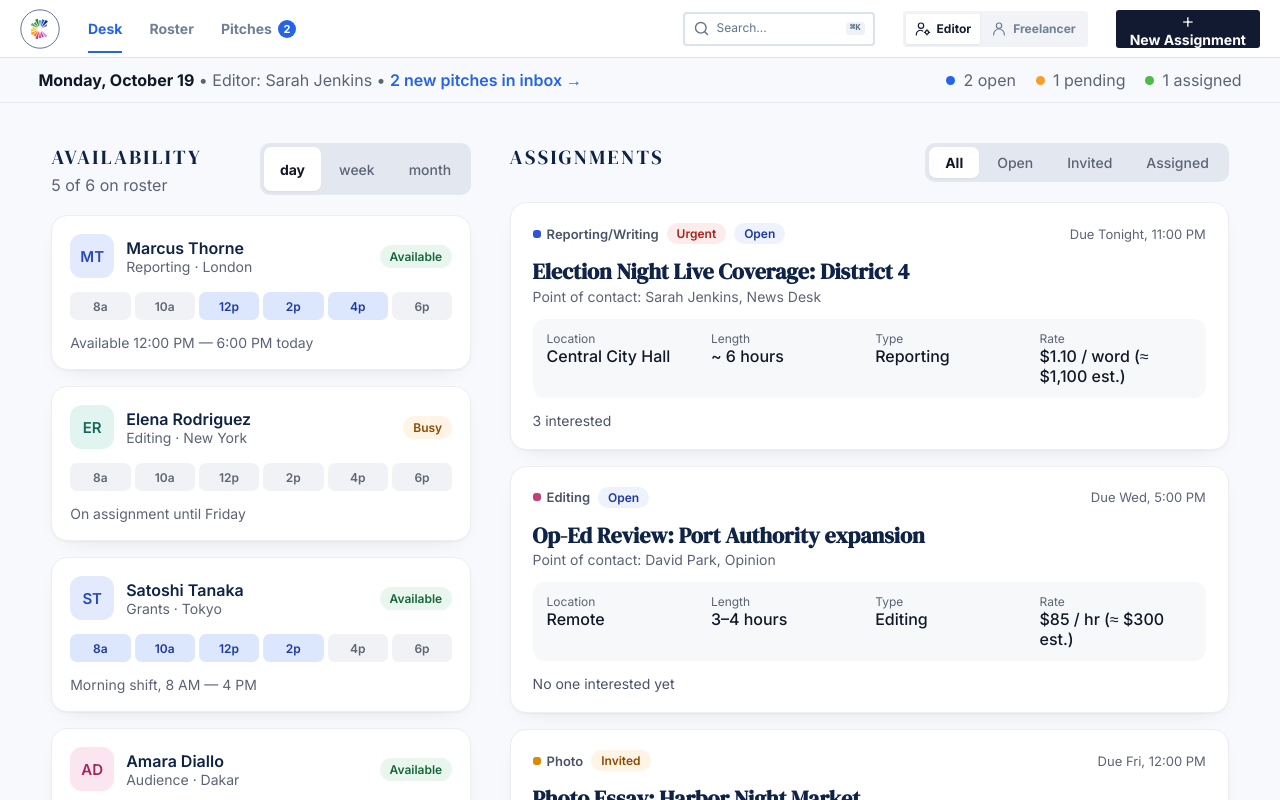
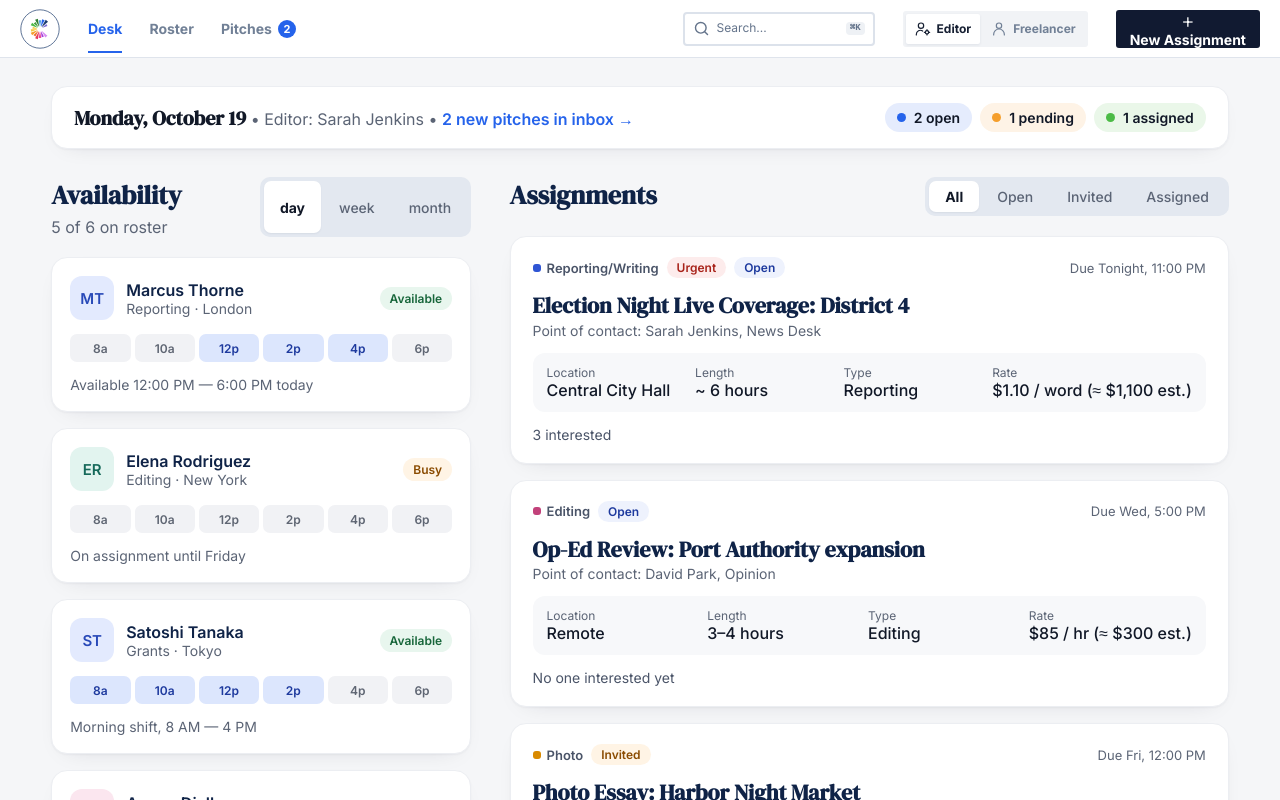
Before and after one commit to BU-Spark/se-iij-freelance-marketplace, a Next.js app: page /dashboard in a window 1280 px wide. Shown: the top 800 px of the page. Built offline with nearby package versions, Linux system fonts and the light colour scheme.

Commit message:
style: polish dashboard layout, status bar and headings

```diff
--- a/app/components/AssignmentCard/AssignmentCard.module.css
+++ b/app/components/AssignmentCard/AssignmentCard.module.css
@@ -79,12 +79,20 @@
 /* grey box with Location / Length / Type / Rate */
 .details {
   display: grid;
-  grid-template-columns: repeat(auto-fit, minmax(130px, 1fr));
+  /* Location, Length, Type share the space; Rate gets the width it needs */
+  grid-template-columns: repeat(3, minmax(0, 1fr)) auto;
   gap: 12px;
   margin: 0;
   padding: 12px 14px;
   background: #f7f8fa;
   border-radius: 12px;
+}
+
+/* phones: two per row */
+@media (max-width: 600px) {
+  .details {
+    grid-template-columns: repeat(2, minmax(0, 1fr));
+  }
 }
 .details dt {
   font-size: 12px;
--- a/app/dashboard/dashboard.module.css
+++ b/app/dashboard/dashboard.module.css
@@ -1,20 +1,30 @@
 /* ============ Dashboard: layout, status bar and section headings ============ */
 .shell {
   min-height: 100vh;
-  background: var(--bg);
+  background: #f5f6f8;
 }
 
 /* ---- Status bar under Joey's header ---- */
 .statusBar {
   display: flex;
   flex-wrap: wrap;
+  align-items: center;
   justify-content: space-between;
-  gap: 12px;
-  padding: 12px clamp(16px, 3vw, 40px);
+  gap: 12px 24px;
+  margin: 28px clamp(16px, 4vw, 64px) 0;
+  padding: 16px 22px;
   color: var(--muted);
-  border-bottom: 1px solid var(--line);
+  background: #fff;
+  border: 1px solid #eceef2;
+  border-radius: 16px;
+  box-shadow:
+    0 1px 2px rgba(15, 23, 42, 0.04),
+    0 8px 24px -16px rgba(15, 23, 42, 0.18);
 }
 .statusBar strong {
+  font-family: var(--font-serif);
+  font-size: 20px;
+  font-weight: 600;
   color: var(--ink);
 }
 .inboxLink {
@@ -25,13 +35,23 @@
 /* "2 open • 1 pending • 1 assigned" with a colored dot before each; --dot is set inline */
 .counts {
   display: flex;
-  gap: 20px;
+  flex-wrap: wrap;
+  gap: 8px;
+  margin: 0;
+  padding: 0;
   list-style: none;
 }
 .counts li {
   display: inline-flex;
   align-items: center;
   gap: 8px;
+  padding: 6px 12px;
+  border-radius: 999px;
+  font-size: 14px;
+  font-weight: 600;
+  color: var(--ink);
+  /* light tint of the same colour as the dot */
+  background: color-mix(in srgb, var(--dot) 12%, white);
 }
 .counts li::before {
   content: '';
@@ -46,7 +66,7 @@
   display: grid;
   grid-template-columns: minmax(280px, 420px) 1fr;
   gap: clamp(24px, 3vw, 48px);
-  padding: 40px clamp(16px, 4vw, 64px) 80px;
+  padding: 28px clamp(16px, 4vw, 64px) 80px;
 }
 
 .sectionHead {
@@ -57,11 +77,10 @@
 }
 
 .sectionTitle {
+  margin: 0;
   font-family: var(--font-serif);
-  font-weight: 400;
-  font-size: 20px;
-  letter-spacing: 0.12em;
-  text-transform: uppercase;
+  font-weight: 600;
+  font-size: 26px;
   color: var(--navy-deep);
 }
 .sectionSub {
```
